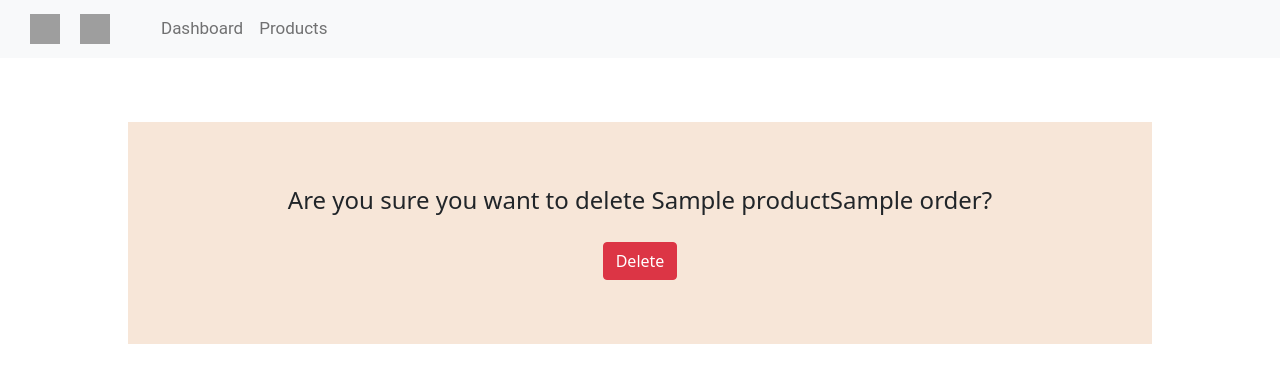
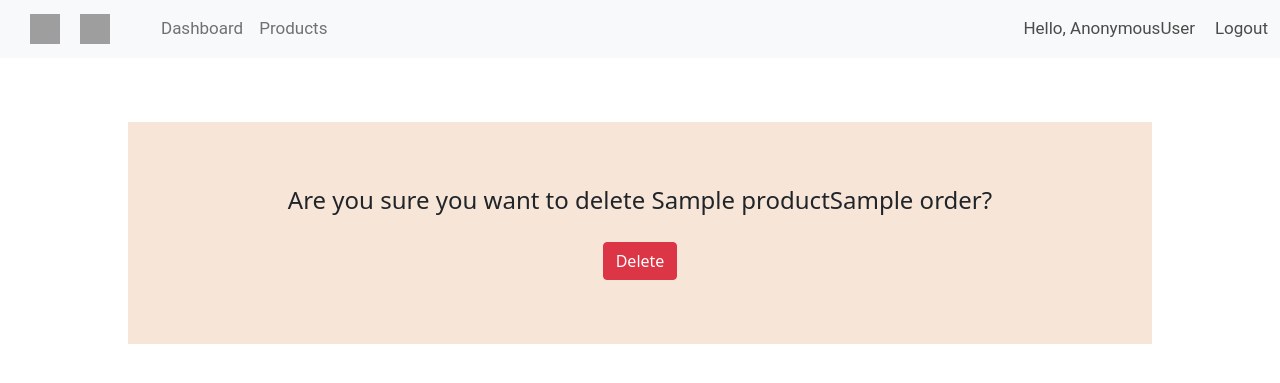
Before and after one commit to sd2001/CRM-X, a Django app: template templates/delete.html in a window 1280 px wide. Shown: the top 383 px of the page. Run offline with Django 3.2, Linux system fonts and the light colour scheme; the template is opened without the code that fills it: most values are stand-ins (such as "Sample title", 1, 10 or a date in 2020); some libraries are stand-ins or nearby versions; grey boxes are pictures that could not be loaded.

Commit message:
👌 IMPROVE: Improved with logout and welcome

```diff
--- a/templates/nav.html
+++ b/templates/nav.html
@@ -19,11 +19,16 @@
     </button>
     <div class="collapse navbar-collapse" id="navbarNavAltMarkup">
       <div class="navbar-nav">
-        <a class="nav-link" aria-current="page" href="/">Dashboard</a>
+        <a class="nav-link" aria-current="page" href="/home">Dashboard</a>
         <a class="nav-link" href="/products">Products</a>
         <!-- <a class="nav-link" href="/customers">Customers</a> -->
 
       </div>
     </div>
+    <form class="d-flex">
+      <span id="hello-mssg">Hello, {{request.user}}</span>
+      <span id="logout"><a href="{% url 'logout' %}">Logout</a></span>
+    </form>
   </div>
+
 </nav>
```
